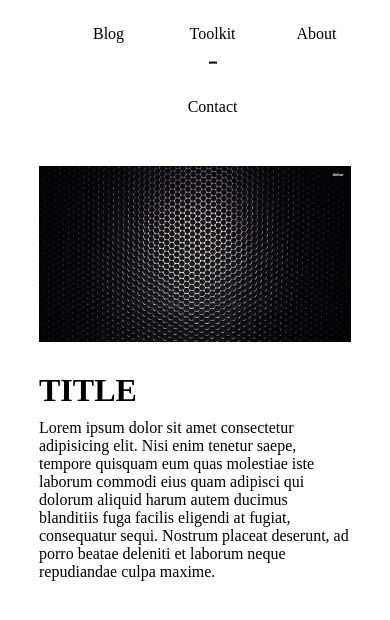
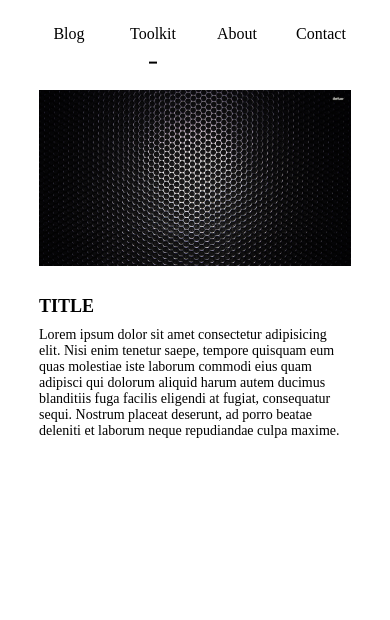
Before and after one commit to gixxen/gixxen, a plain HTML site: page index2.html in a window 390 px wide. Drawn offline with nearby package versions, Linux system fonts and the light colour scheme.

Commit message:
Add files via upload

```diff
--- a/mystyle.css
+++ b/mystyle.css
@@ -1,13 +1,16 @@
+
 body{
-  margin: 0;
+  margin: 0 15%;
   font-family: montserrat;
 }
 .menuContainer{
+  margin: 0;
 display: block;
 height: 70px;
 width: 100%;
 }
 .menu{
+  margin: 0;
   height: 40px;
   width: 100%;
   z-index: 99;
@@ -82,7 +85,6 @@ display: inline-block;
 .imageBlock{
 overflow: hidden;
 position: relative;
-height:100%;
 width: 80%;
 margin: auto;
 }
@@ -129,4 +131,26 @@ h1{
 }
 p{
   margin: auto;
+  margin-bottom: 50px;
 }
+@media (max-width: 730px) {
+  body {
+    margin: 0;
+  }
+  .nav{
+    margin-left: 0;
+    float: none;
+  }
+  p{
+    font-size: 14px;
+  }
+  .slideUp, h1{
+    font-size: 18px;
+  }
+  .titleCover{
+    bottom: 20px;
+  }
+  .button, .button a{
+    width: 80px;
+  }
+}
```
Also changed, not shown: imageEffect.js (added, +21 -0 lines).
